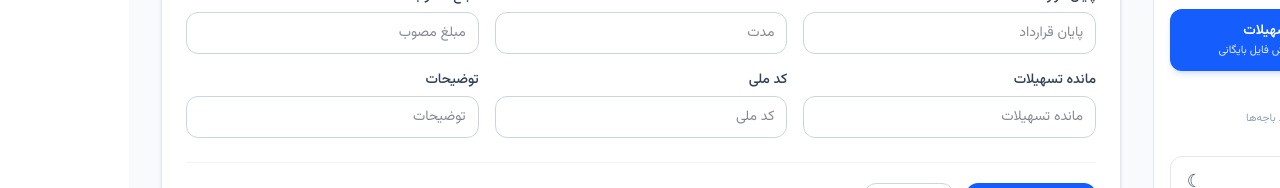
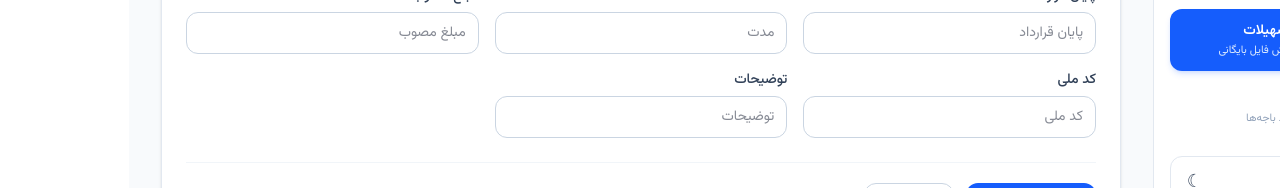
Before and after one commit to MortezaFathnia/post-app, a Next.js app: page /dashboard/bayegani/new in a window 1280 px wide. Shown: the part 411-599 px from the top of the page. Built offline with nearby package versions, Linux system fonts and the light colour scheme; no server answers; the database is empty.

Commit message:
Remove remaining facility balance from archive form

```diff
--- a/components/BayeganiRecordForm.tsx
+++ b/components/BayeganiRecordForm.tsx
@@ -28,7 +28,6 @@ const initialFields: Record<string, string> = {
   "پایان قرارداد": "",
   "مدت": "",
   "مبلغ مصوب": "",
-  "مانده تسهیلات": "",
   "کد ملی": "",
   "توضیحات": "",
 };
```
